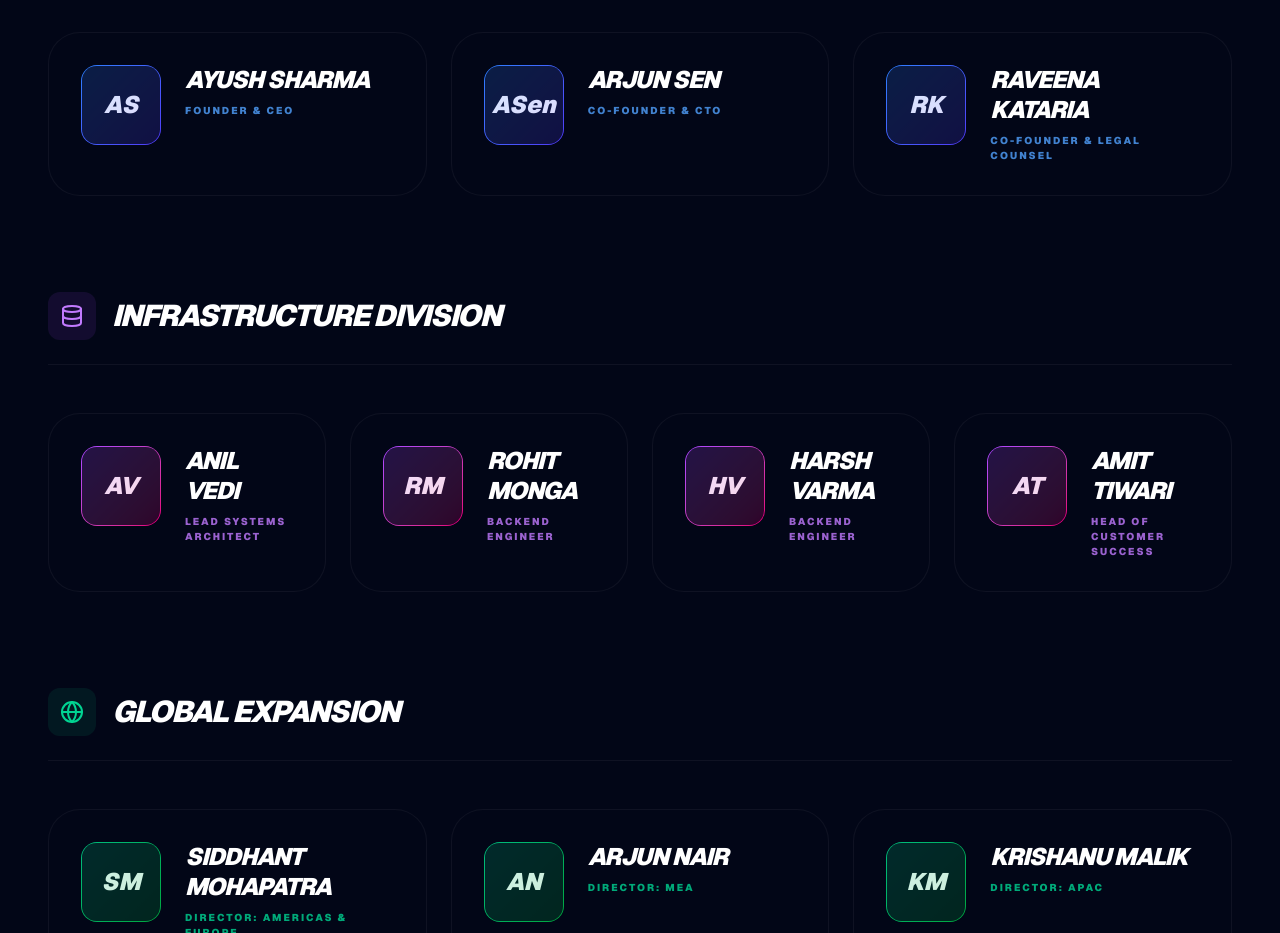
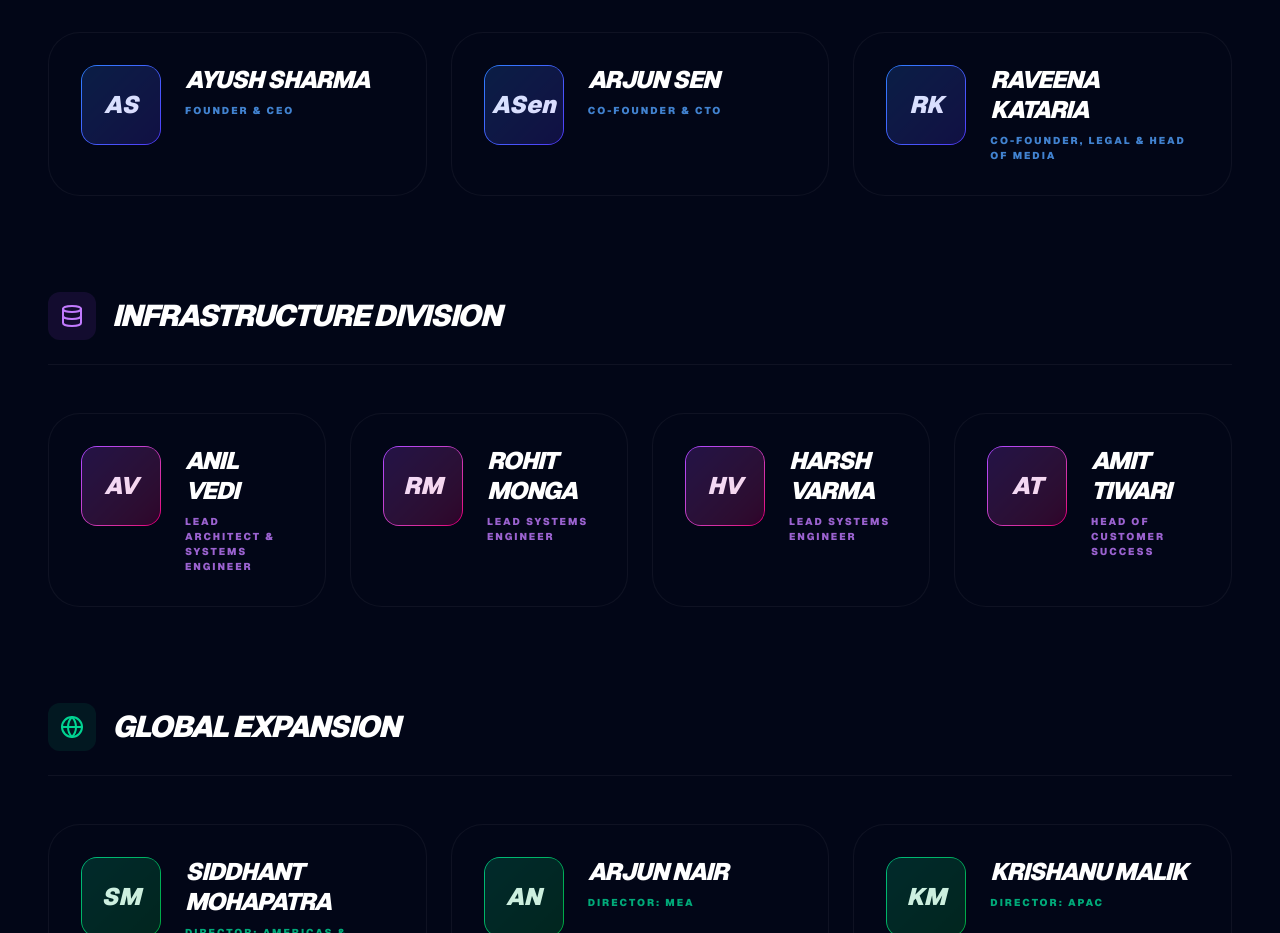
Before and after one commit to ayushsharmavlogs619-lang/brandverse, a Next.js app: page /about in a window 1280 px wide. Shown: the part 960-1893 px from the top of the page. Built offline with nearby package versions, Linux system fonts and the light colour scheme; no server answers.

Commit message:
fix: Adjusted Leadership Titles - Equalized Engineering Roles & Updated Media Head

```diff
--- a/app/about/page.tsx
+++ b/app/about/page.tsx
@@ -67,7 +67,7 @@ export default function AboutPage() {
               <div className="grid md:grid-cols-2 lg:grid-cols-3 gap-6">
                 <TeamMember name="Ayush Sharma" role="Founder & CEO" initials="AS" color="blue" />
                 <TeamMember name="Arjun Sen" role="Co-Founder & CTO" initials="ASen" color="blue" />
-                <TeamMember name="Raveena Kataria" role="Co-Founder & Legal Counsel" initials="RK" color="blue" />
+                <TeamMember name="Raveena Kataria" role="Co-Founder, Legal & Head of Media" initials="RK" color="blue" />
               </div>
             </section>
 
@@ -78,9 +78,9 @@ export default function AboutPage() {
                 <h2 className="text-3xl font-black text-white uppercase italic tracking-tighter">Infrastructure Division</h2>
               </div>
               <div className="grid md:grid-cols-2 lg:grid-cols-4 gap-6">
-                <TeamMember name="Anil Vedi" role="Lead Systems Architect" initials="AV" color="purple" />
-                <TeamMember name="Rohit Monga" role="Backend Engineer" initials="RM" color="purple" />
-                <TeamMember name="Harsh Varma" role="Backend Engineer" initials="HV" color="purple" />
+                <TeamMember name="Anil Vedi" role="Lead Architect & Systems Engineer" initials="AV" color="purple" />
+                <TeamMember name="Rohit Monga" role="Lead Systems Engineer" initials="RM" color="purple" />
+                <TeamMember name="Harsh Varma" role="Lead Systems Engineer" initials="HV" color="purple" />
                 <TeamMember name="Amit Tiwari" role="Head of Customer Success" initials="AT" color="purple" />
               </div>
             </section>
```
